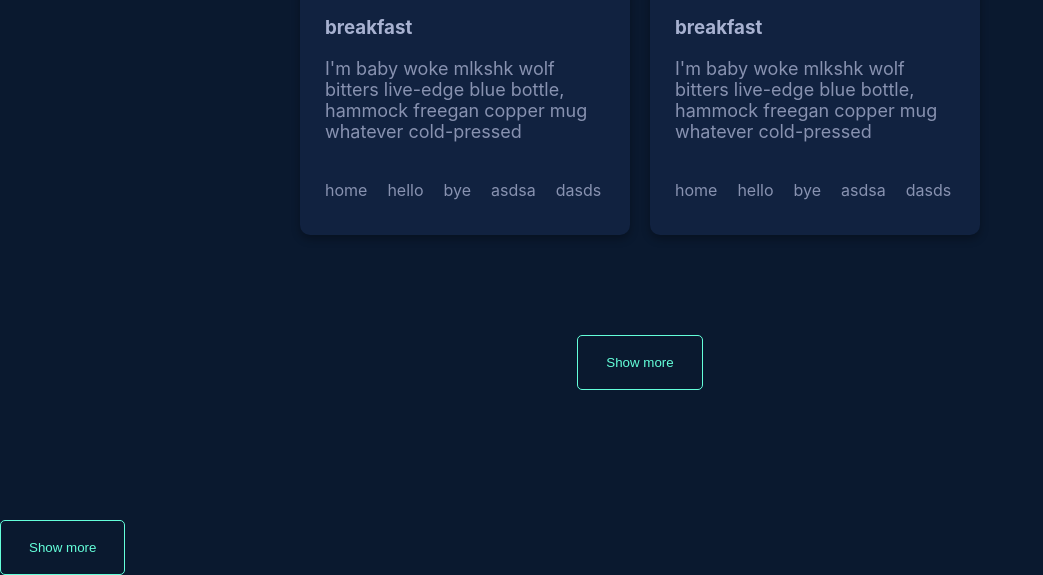
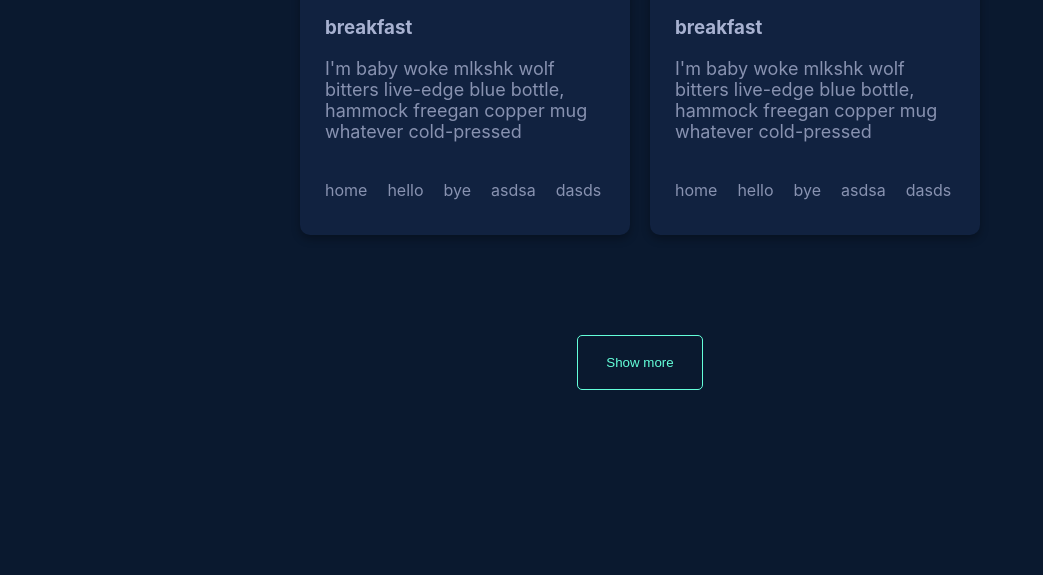
Before and after one commit to olimjon1606/olimjon1606.github.io, a plain HTML site: page note.html in a window 1280 px wide. Shown: the part 2765-3340 px from the top of the page, without its empty margins (0-1043 px from the left). After the commit the page ends 3155 px from the top, so only its background shows below. Drawn offline with Linux system fonts and the light colour scheme.

Commit message:
Update note.html

```diff
--- a/note.html
+++ b/note.html
@@ -26,9 +26,9 @@
 
         <button class="btn-pr-more clicked" type="button">Show more</button>
     </div>
-    <a href="x-github-client://openRepo/https://github.com/olimjon1606/olimjon1606.github.io">
+    <!-- <a href="x-github-client://openRepo/https://github.com/olimjon1606/olimjon1606.github.io">
         <button class="btn-pr-more clicked" type="button">Show more</button>
-    </a>
+    </a> -->
 
     <script src="./note.js"></script>
 </body>
```
